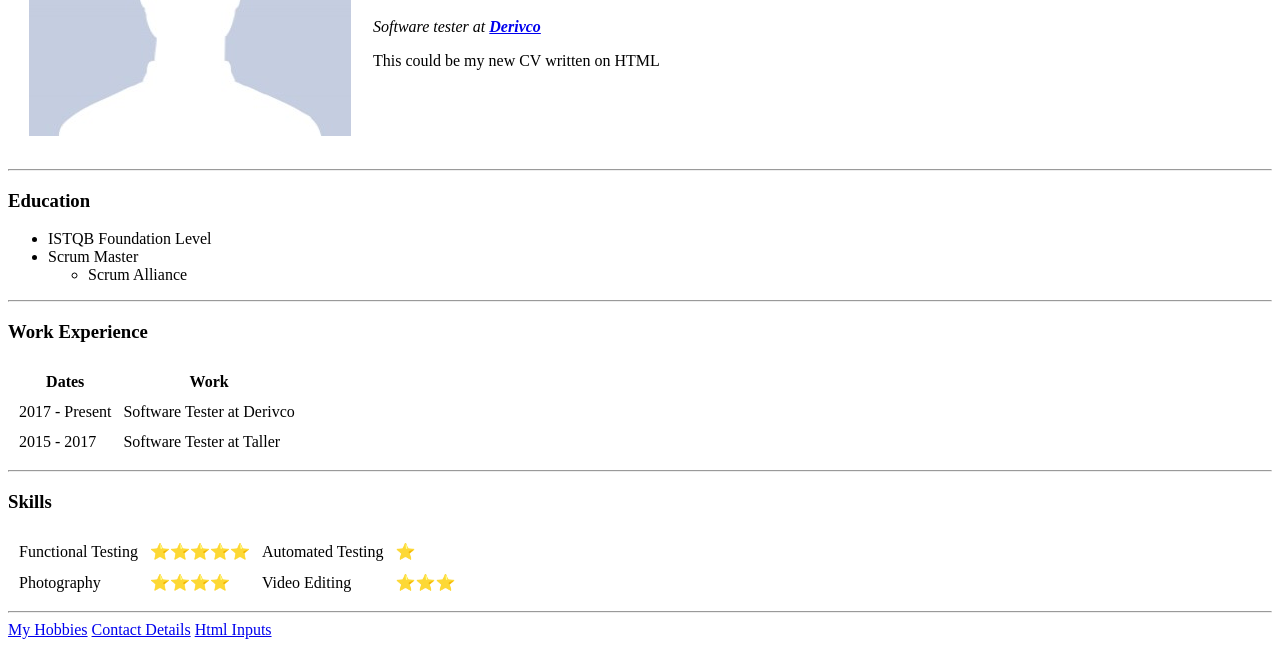
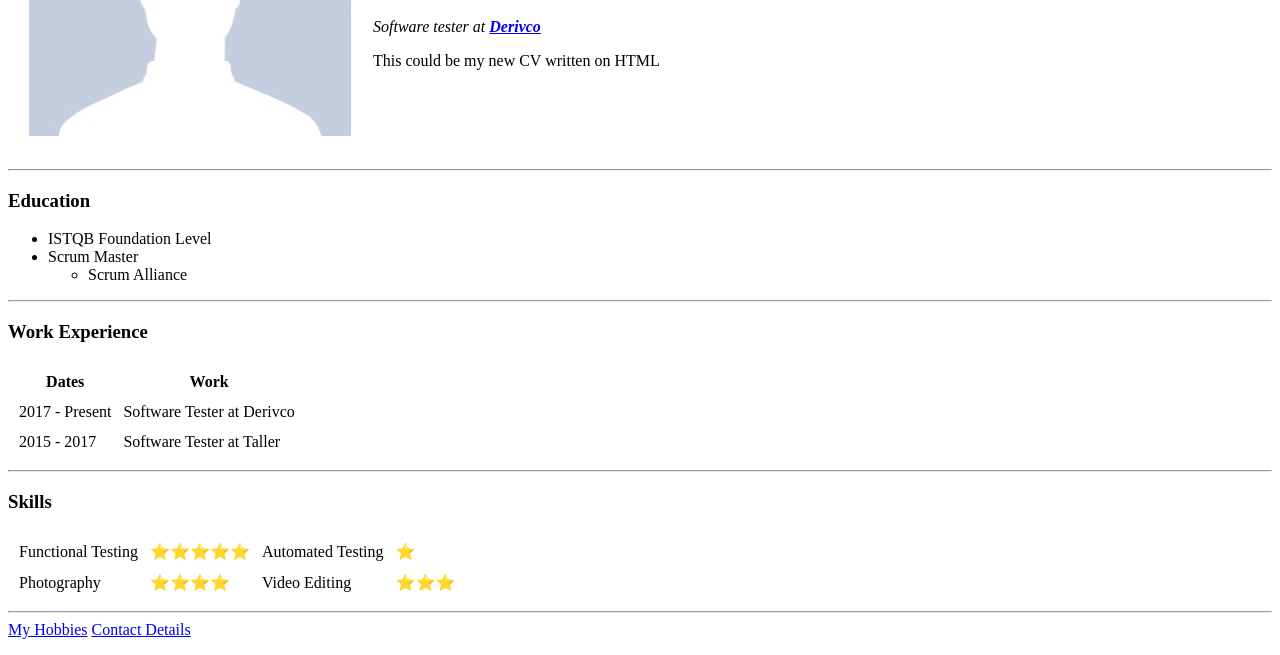
Before and after one commit to nachoim/cv, a plain HTML site: page index.html in a window 1280 px wide. Shown: the part 145-800 px from the top of the page. Drawn offline with Linux system fonts and the light colour scheme.

Commit message:
Update index.html

```diff
--- a/index.html
+++ b/index.html
@@ -69,7 +69,6 @@
   <hr />
   <a href="hobbies.html">My Hobbies</a>
   <a href="contact.html">Contact Details</a>
-  <a href="inputs.html">Html Inputs</a>
 </body>
 
 </html>
```
